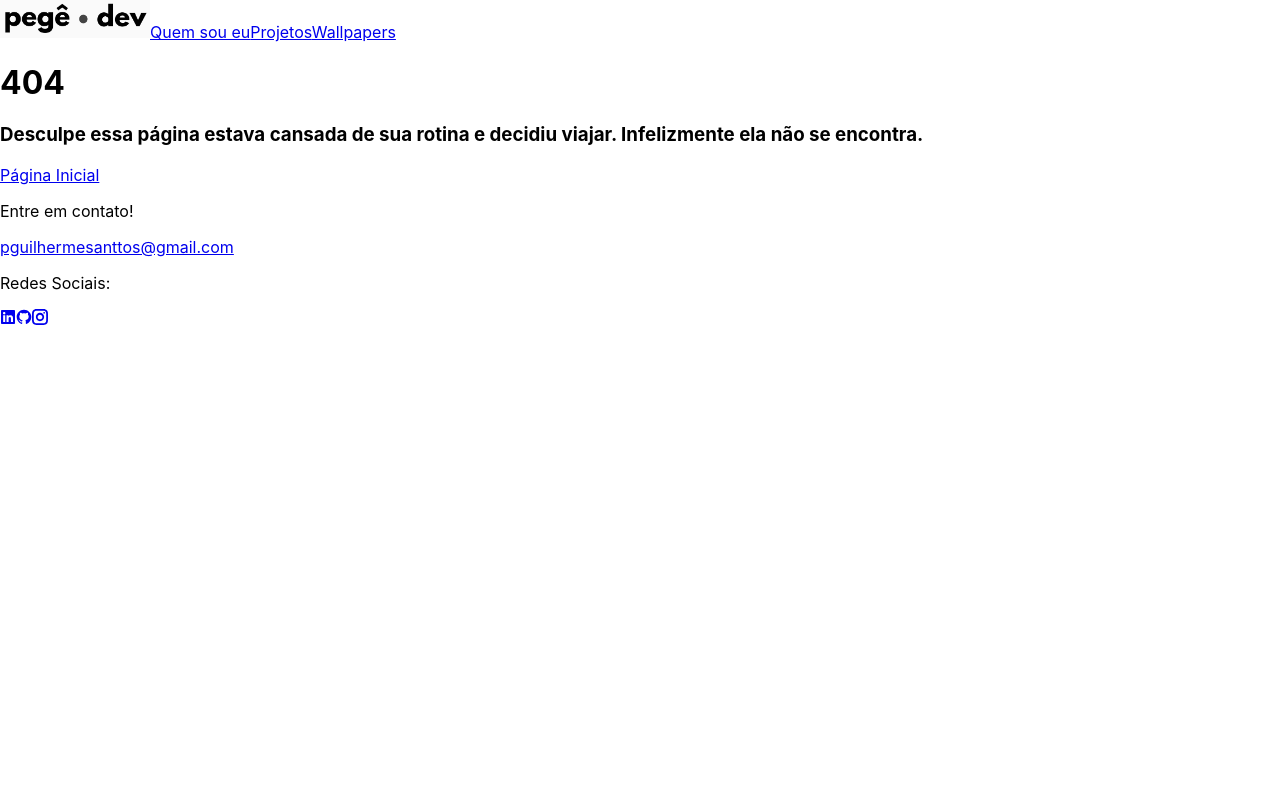
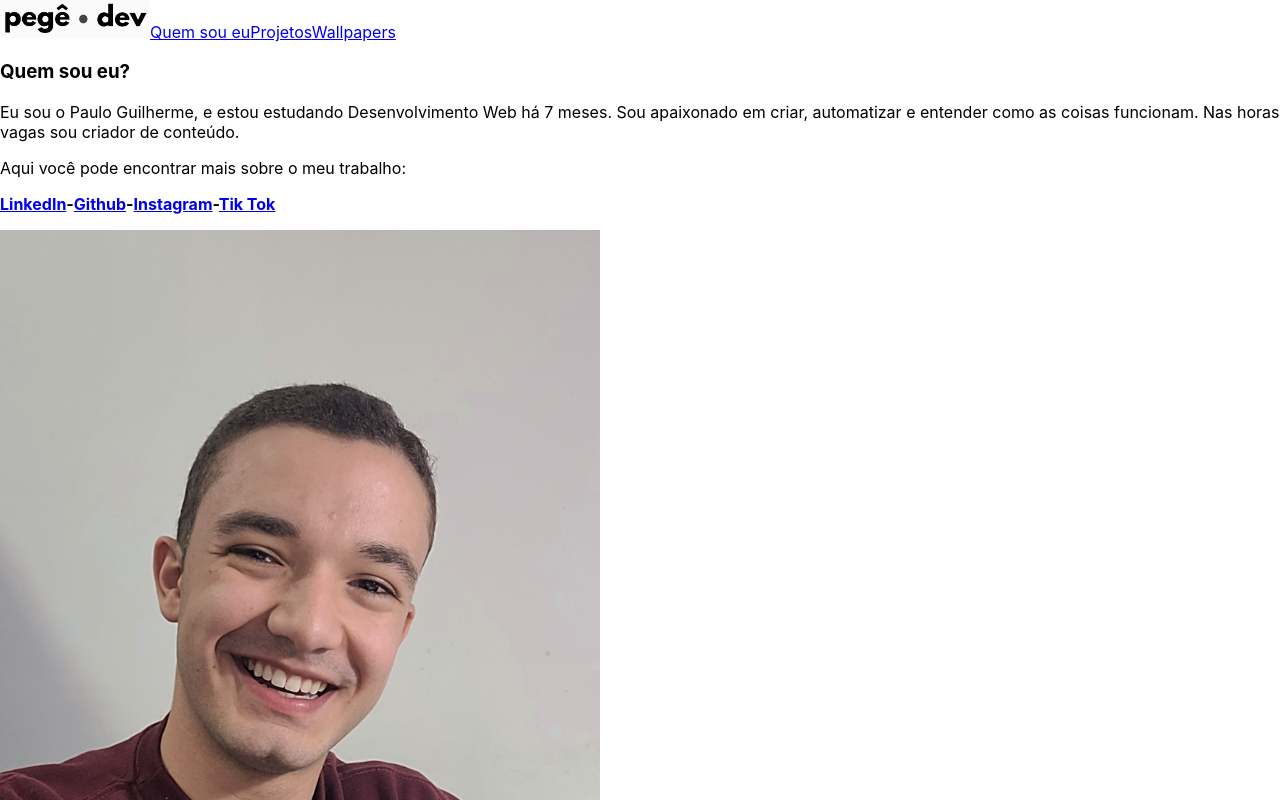
Before and after one commit to pguilhermef/pege-portfolio, a React (Create React App) app in the folder portfolio/: page / in a window 1280 px wide. Shown: the top 800 px of the page. Built offline with nearby package versions, Linux system fonts and the light colour scheme.

Commit message:
[Refatoração] Troca a posição do link NotFound que estava dando erro ao pesquisar por qualquer página

```diff
--- a/portfolio/src/App.js
+++ b/portfolio/src/App.js
@@ -13,12 +13,6 @@ function App() {
         <Switch>
           <Route
           exact
-          path=''
-          component={NotFound}
-          />
-
-          <Route
-          exact
           path='/wallpapers'
           component={Wallpapers}
           />
@@ -29,6 +23,11 @@ function App() {
           component={Home}
           />
 
+          <Route
+          exact
+          path=''
+          component={NotFound}
+          />
         </Switch>
       <Footer />
     </div>
```
